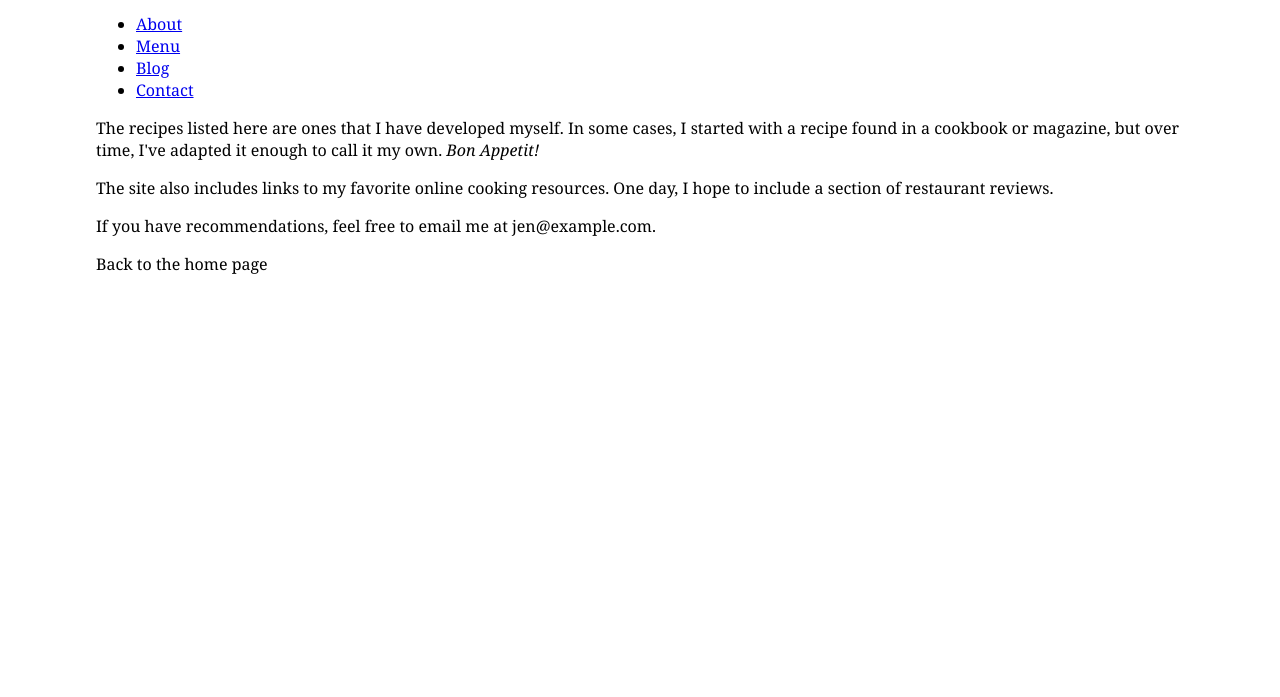
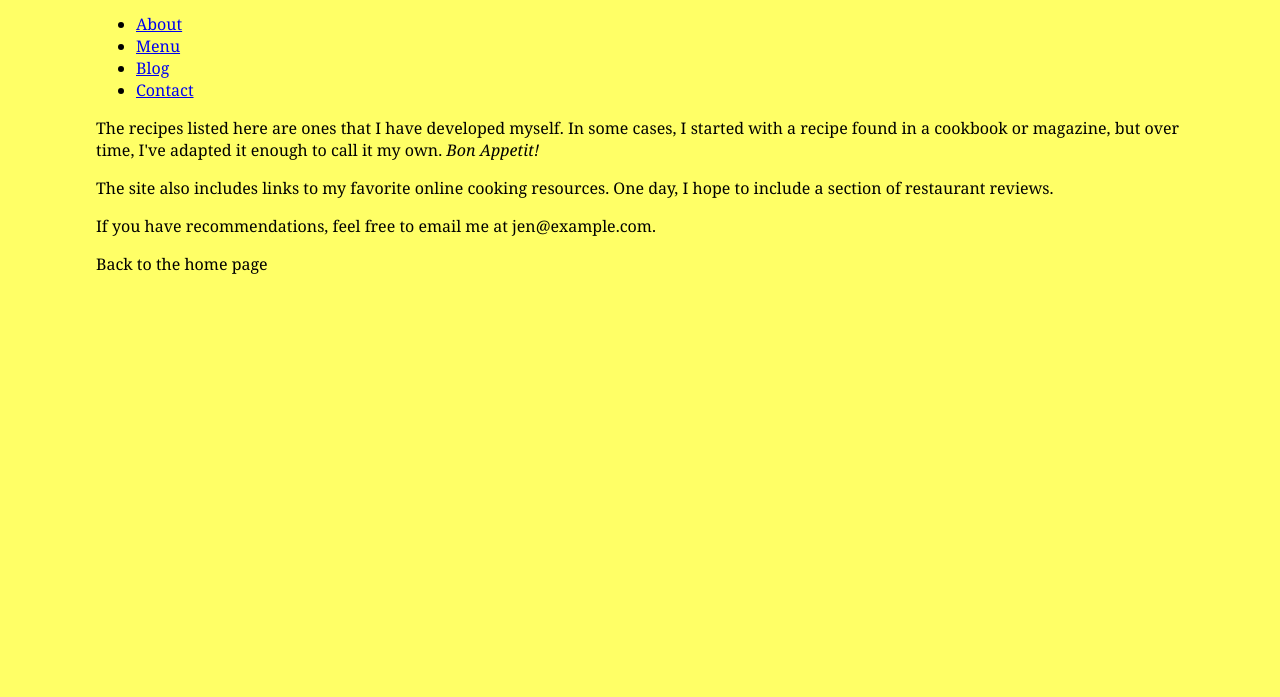
Before and after one commit to maxiejw/fid, a plain HTML site: page blackgoose/about.html in a window 1280 px wide. Shown: the part 103-800 px from the top of the page. Drawn offline with Linux system fonts and the light colour scheme.

Commit message:
Update about.html

```diff
--- a/blackgoose/about.html
+++ b/blackgoose/about.html
@@ -5,7 +5,7 @@
 <title>About Jen's Kitchen</title>
 
 <style>
-body {
+body {	background-color: #FFFF66;
 	margin: 2em 6em;
 	font-family: Georgia, "Times New Roman", Times, serif;
 }
```
